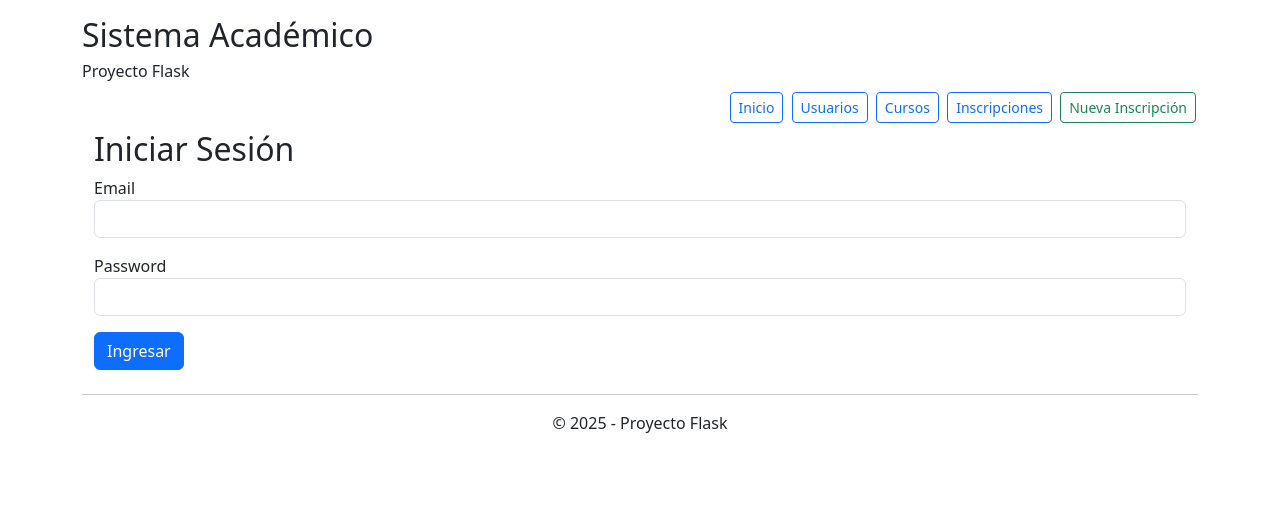
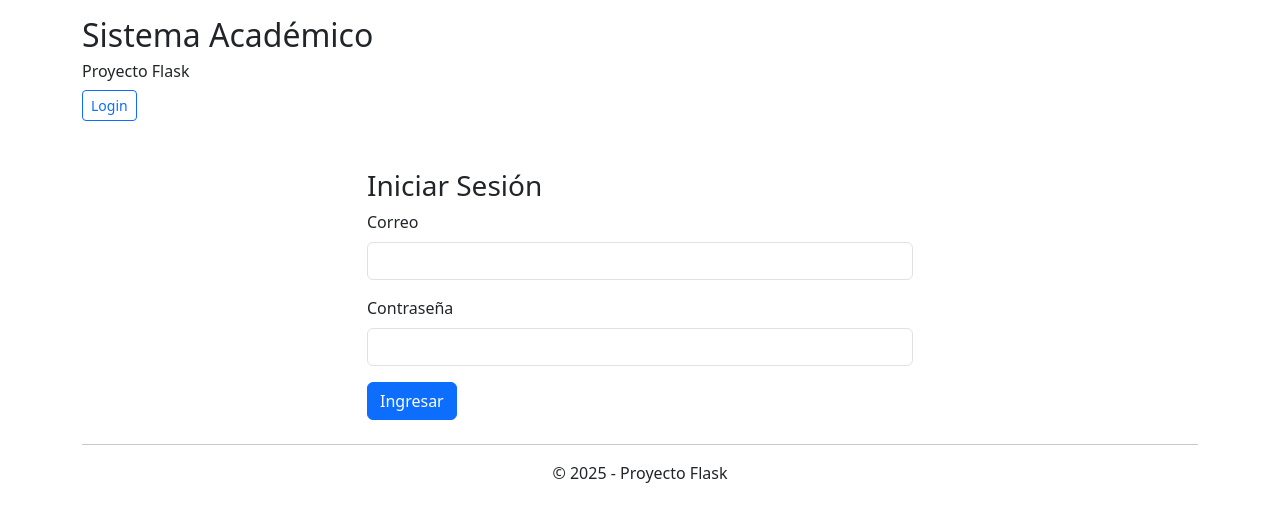
Before and after one commit to AlfredoEmilioX/flask3, a Flask app: page /login in a window 1280 px wide. Shown: the top 522 px of the page. Run offline with Flask 3, Linux system fonts and the light colour scheme.

Commit message:
Agrega inicio de sesión

```diff
--- a/app.py
+++ b/app.py
@@ -1,17 +1,19 @@
-from flask import Flask, render_template, request, redirect, jsonify
+from flask import Flask, render_template, request, redirect, jsonify, session, url_for
 from db import get_connection
 
+import os
 import jwt
 from datetime import datetime, timedelta, timezone
 from functools import wraps
 from werkzeug.security import check_password_hash, generate_password_hash
 
 app = Flask(__name__)
-import os
-app.config["SECRET_KEY"] = os.getenv("SECRET_KEY")
+app.config["SECRET_KEY"] = os.getenv("SECRET_KEY", "clave_local_segura")
 
 
-
+# ==========================================================
+# JWT
+# ==========================================================
 def create_access_token(user_id: int, role: str, expires_minutes: int = 60) -> str:
     payload = {
         "user_id": user_id,
@@ -23,6 +25,7 @@ def create_access_token(user_id: int, role: str, expires_minutes: int = 60) -> s
 
     if isinstance(token, bytes):
         token = token.decode("utf-8")
+
     return token
 
 
@@ -39,7 +42,10 @@ def jwt_required(fn):
     def wrapper(*args, **kwargs):
         token = _get_bearer_token()
         if not token:
-            return jsonify({"status": "error", "message": "Token requerido (Authorization: Bearer <token>)"}), 401
+            return jsonify({
+                "status": "error",
+                "message": "Token requerido (Authorization: Bearer <token>)"
+            }), 401
 
         try:
             payload = jwt.decode(token, app.config["SECRET_KEY"], algorithms=["HS256"])
@@ -67,7 +73,32 @@ def admin_required(fn):
 
 
 # ==========================================================
-# AUTH - LOGIN (JWT)
+# DECORADORES PARA VISTAS WEB
+# ==========================================================
+def login_required_view(fn):
+    @wraps(fn)
+    def wrapper(*args, **kwargs):
+        if "user" not in session:
+            return redirect(url_for("login_page"))
+        return fn(*args, **kwargs)
+    return wrapper
+
+
+def admin_required_view(fn):
+    @wraps(fn)
+    def wrapper(*args, **kwargs):
+        if "user" not in session:
+            return redirect(url_for("login_page"))
+
+        if session["user"].get("role") != "admin":
+            return redirect(url_for("dashboard"))
+
+        return fn(*args, **kwargs)
+    return wrapper
+
+
+# ==========================================================
+# AUTH API
 # ==========================================================
 @app.route("/api/auth/login", methods=["POST"])
 def api_login():
@@ -80,7 +111,10 @@ def api_login():
 
     conn = get_connection()
     cursor = conn.cursor()
-    cursor.execute("SELECT id, nombre, email, password_hash, role FROM usuarios WHERE email = %s", (email,))
+    cursor.execute(
+        "SELECT id, nombre, email, password_hash, role FROM usuarios WHERE email = %s",
+        (email,)
+    )
     usuario = cursor.fetchone()
     cursor.close()
     conn.close()
@@ -105,21 +139,78 @@ def api_login():
     })
 
 
-# ================== INICIO ==================
-@app.route('/', methods=['GET', 'POST'])
+# ==========================================================
+# LOGIN WEB / DASHBOARD / LOGOUT
+# ==========================================================
+@app.route("/")
 def inicio():
-    nombre = None
-    if request.method == 'POST':
-        nombre = request.form['nombre']
-    return render_template('index.html', nombre=nombre)
+    if "user" not in session:
+        return redirect(url_for("login_page"))
+    return redirect(url_for("dashboard"))
 
 
-# ================== USUARIOS (WEB) ==================
+@app.route("/login")
+def login_page():
+    if "user" in session:
+        return redirect(url_for("dashboard"))
+    return render_template("login.html")
+
+
+@app.route("/web-login", methods=["POST"])
+def web_login():
+    email = request.form.get("email")
+    password = request.form.get("password")
+
+    if not email or not password:
+        return render_template("login.html", error="Email y contraseña son obligatorios")
+
+    conn = get_connection()
+    cursor = conn.cursor()
+    cursor.execute(
+        "SELECT id, nombre, email, password_hash, role FROM usuarios WHERE email = %s",
+        (email,)
+    )
+    usuario = cursor.fetchone()
+    cursor.close()
+    conn.close()
+
+    if usuario is None or not check_password_hash(usuario["password_hash"], password):
+        return render_template("login.html", error="Credenciales inválidas")
+
+    token = create_access_token(usuario["id"], usuario["role"], expires_minutes=60)
+
+    session["user"] = {
+        "id": usuario["id"],
+        "nombre": usuario["nombre"],
+        "email": usuario["email"],
+        "role": usuario["role"],
+        "token": token
+    }
+
+    return redirect(url_for("dashboard"))
+
+
+@app.route("/dashboard")
+@login_required_view
+def dashboard():
+    return render_template("index.html", user=session["user"])
+
+
+@app.route("/logout")
+def logout():
+    session.clear()
+    return redirect(url_for("login_page"))
+
+
+# ==========================================================
+# USUARIOS (WEB)
+# ==========================================================
 @app.route('/usuarios')
+@admin_required_view
 def usuarios():
     conn = get_connection()
     cursor = conn.cursor()
-    cursor.execute("SELECT id, nombre, email, role, created_at FROM usuarios")
+    cursor.execute("SELECT id, nombre, email, role, created_at FROM usuarios ORDER BY id")
     data = cursor.fetchall()
     cursor.close()
     conn.close()
@@ -127,11 +218,13 @@ def usuarios():
 
 
 @app.route('/usuarios/nuevo')
+@admin_required_view
 def nuevo_usuario():
     return render_template('usuarios_form.html')
 
 
 @app.route('/usuarios/guardar', methods=['POST'])
+@admin_required_view
 def guardar_usuario():
     nombre = request.form['nombre']
     email = request.form['email']
@@ -153,10 +246,11 @@ def guardar_usuario():
 
 
 @app.route('/usuarios/editar/<int:id>')
+@admin_required_view
 def editar_usuario(id):
     conn = get_connection()
     cursor = conn.cursor()
-    cursor.execute("SELECT id, nombre, email, role FROM usuarios WHERE id=%s", (id,))
+    cursor.execute("SELECT id, nombre, email, role FROM usuarios WHERE id = %s", (id,))
     usuario = cursor.fetchone()
     cursor.close()
     conn.close()
@@ -164,12 +258,17 @@ def editar_usuario(id):
 
 
 @app.route('/usuarios/actualizar/<int:id>', methods=['POST'])
+@admin_required_view
 def actualizar_usuario(id):
     nombre = request.form['nombre']
     email = request.form['email']
+
     conn = get_connection()
     cursor = conn.cursor()
-    cursor.execute("UPDATE usuarios SET nombre=%s, email=%s WHERE id=%s", (nombre, email, id))
+    cursor.execute(
+        "UPDATE usuarios SET nombre = %s, email = %s WHERE id = %s",
+        (nombre, email, id)
+    )
     conn.commit()
     cursor.close()
     conn.close()
@@ -177,22 +276,26 @@ def actualizar_usuario(id):
 
 
 @app.route('/usuarios/eliminar/<int:id>')
+@admin_required_view
 def eliminar_usuario(id):
     conn = get_connection()
     cursor = conn.cursor()
-    cursor.execute("DELETE FROM usuarios WHERE id=%s", (id,))
+    cursor.execute("DELETE FROM usuarios WHERE id = %s", (id,))
     conn.commit()
     cursor.close()
     conn.close()
     return redirect('/usuarios')
 
 
-# ================== API USUARIOS (JSON) ==================
+# ==========================================================
+# API USUARIOS (JSON)
+# ==========================================================
 @app.route("/api/usuarios", methods=["GET"])
+@jwt_required
 def api_listar_usuarios():
     conn = get_connection()
     cursor = conn.cursor()
-    cursor.execute("SELECT id, nombre, email, role, created_at FROM usuarios")
+    cursor.execute("SELECT id, nombre, email, role, created_at FROM usuarios ORDER BY id")
     data = cursor.fetchall()
     cursor.close()
     conn.close()
@@ -200,10 +303,14 @@ def api_listar_usuarios():
 
 
 @app.route("/api/usuarios/<int:id>", methods=["GET"])
+@jwt_required
 def api_obtener_usuario(id):
     conn = get_connection()
     cursor = conn.cursor()
-    cursor.execute("SELECT id, nombre, email, role, created_at FROM usuarios WHERE id = %s", (id,))
+    cursor.execute(
+        "SELECT id, nombre, email, role, created_at FROM usuarios WHERE id = %s",
+        (id,)
+    )
     usuario = cursor.fetchone()
     cursor.close()
     conn.close()
@@ -262,12 +369,15 @@ def api_eliminar_usuario(id):
     return jsonify({"status": "ok", "message": "Usuario eliminado"})
 
 
-# ================== CURSOS (WEB) ==================
+# ==========================================================
+# CURSOS (WEB)
+# ==========================================================
 @app.route('/cursos')
+@login_required_view
 def cursos():
     conn = get_connection()
     cursor = conn.cursor()
-    cursor.execute("SELECT * FROM cursos")
+    cursor.execute("SELECT * FROM cursos ORDER BY id")
     data = cursor.fetchall()
     cursor.close()
     conn.close()
@@ -275,17 +385,23 @@ def cursos():
 
 
 @app.route('/cursos/nuevo')
+@admin_required_view
 def nuevo_curso():
     return render_template('cursos_form.html')
 
 
 @app.route('/cursos/guardar', methods=['POST'])
+@admin_required_view
 def guardar_curso():
     nombre = request.form['nombre']
     descripcion = request.form['descripcion']
+
     conn = get_connection()
     cursor = conn.cursor()
-    cursor.execute("INSERT INTO cursos (nombre, descripcion) VALUES (%s, %s)", (nombre, descripcion))
+    cursor.execute(
+        "INSERT INTO cursos (nombre, descripcion) VALUES (%s, %s)",
+        (nombre, descripcion)
+    )
     conn.commit()
     cursor.close()
     conn.close()
@@ -293,10 +409,11 @@ def guardar_curso():
 
 
 @app.route('/cursos/editar/<int:id>')
+@admin_required_view
 def editar_curso(id):
     conn = get_connection()
-    cursor = conn.cursor(dictionary=True)
-    cursor.execute("SELECT * FROM cursos WHERE id=%s", (id,))
+    cursor = conn.cursor()
+    cursor.execute("SELECT * FROM cursos WHERE id = %s", (id,))
     curso = cursor.fetchone()
     cursor.close()
     conn.close()
@@ -304,12 +421,17 @@ def editar_curso(id):
 
 
 @app.route('/cursos/actualizar/<int:id>', methods=['POST'])
+@admin_required_view
 def actualizar_curso(id):
     nombre = request.form['nombre']
     descripcion = request.form['descripcion']
+
     conn = get_connection()
     cursor = conn.cursor()
-    cursor.execute("UPDATE cursos SET nombre=%s, descripcion=%s WHERE id=%s", (nombre, descripcion, id))
+    cursor.execute(
+        "UPDATE cursos SET nombre = %s, descripcion = %s WHERE id = %s",
+        (nombre, descripcion, id)
+    )
     conn.commit()
     cursor.close()
     conn.close()
@@ -317,22 +439,26 @@ def actualizar_curso(id):
 
 
 @app.route('/cursos/eliminar/<int:id>')
+@admin_required_view
 def eliminar_curso(id):
     conn = get_connection()
     cursor = conn.cursor()
-    cursor.execute("DELETE FROM cursos WHERE id=%s", (id,))
+    cursor.execute("DELETE FROM cursos WHERE id = %s", (id,))
     conn.commit()
     cursor.close()
     conn.close()
     return redirect('/cursos')
 
 
-# ================== API CURSOS (JSON) ==================
+# ==========================================================
+# API CURSOS (JSON)
+# ==========================================================
 @app.route("/api/cursos", methods=["GET"])
+@jwt_required
 def api_listar_cursos():
     conn = get_connection()
     cursor = conn.cursor()
-    cursor.execute("SELECT * FROM cursos")
+    cursor.execute("SELECT * FROM cursos ORDER BY id")
     data = cursor.fetchall()
     cursor.close()
     conn.close()
@@ -340,6 +466,7 @@ def api_listar_cursos():
 
 
 @app.route("/api/cursos/<int:id>", methods=["GET"])
+@jwt_required
 def api_obtener_curso(id):
     conn = get_connection()
     cursor = conn.cursor()
@@ -389,8 +516,11 @@ def api_eliminar_curso(id):
     return jsonify({"status": "ok", "message": "Curso eliminado"})
 
 
-# ================== INSCRIPCIONES (WEB) ==================
+# ==========================================================
+# INSCRIPCIONES (WEB)
+# ==========================================================
 @app.route('/inscripciones')
+@login_required_view
 def inscripciones():
     conn = get_connection()
     cursor = conn.cursor()
@@ -399,6 +529,7 @@ def inscripciones():
         FROM inscripciones i
         JOIN usuarios u ON i.usuario_id = u.id
         JOIN cursos c ON i.curso_id = c.id
+        ORDER BY i.id
     """)
     data = cursor.fetchall()
     cursor.close()
@@ -407,12 +538,13 @@ def inscripciones():
 
 
 @app.route('/inscripciones/nueva')
+@login_required_view
 def nueva_inscripcion():
     conn = get_connection()
     cursor = conn.cursor()
-    cursor.execute("SELECT * FROM usuarios")
+    cursor.execute("SELECT * FROM usuarios ORDER BY id")
     usuarios = cursor.fetchall()
-    cursor.execute("SELECT * FROM cursos")
+    cursor.execute("SELECT * FROM cursos ORDER BY id")
     cursos = cursor.fetchall()
     cursor.close()
     conn.close()
@@ -420,13 +552,15 @@ def nueva_inscripcion():
 
 
 @app.route('/inscripciones/guardar', methods=['POST'])
+@login_required_view
 def guardar_inscripcion():
     usuario_id = request.form['usuario_id']
     curso_id = request.form['curso_id']
+
     conn = get_connection()
     cursor = conn.cursor()
     cursor.execute(
-        "INSERT INTO inscripciones (usuario_id, curso_id, fecha_inscripcion) VALUES (%s, %s, CURDATE())",
+        "INSERT INTO inscripciones (usuario_id, curso_id, fecha_inscripcion) VALUES (%s, %s, CURRENT_DATE)",
         (usuario_id, curso_id)
     )
     conn.commit()
@@ -435,8 +569,11 @@ def guardar_inscripcion():
     return redirect('/inscripciones')
 
 
-# ================== API INSCRIPCIONES (JSON) ==================
+# ==========================================================
+# API INSCRIPCIONES (JSON)
+# ==========================================================
 @app.route("/api/inscripciones", methods=["GET"])
+@jwt_required
 def api_listar_inscripciones():
     conn = get_connection()
     cursor = conn.cursor()
@@ -446,6 +583,7 @@ def api_listar_inscripciones():
         FROM inscripciones i
         JOIN usuarios u ON i.usuario_id = u.id
         JOIN cursos c ON i.curso_id = c.id
+        ORDER BY i.id
     """)
     data = cursor.fetchall()
     cursor.close()
@@ -454,6 +592,7 @@ def api_listar_inscripciones():
 
 
 @app.route("/api/inscripciones/<int:id>", methods=["GET"])
+@jwt_required
 def api_obtener_inscripcion(id):
     conn = get_connection()
     cursor = conn.cursor()
@@ -489,7 +628,7 @@ def api_crear_inscripcion():
     cursor = conn.cursor()
     try:
         cursor.execute(
-            "INSERT INTO inscripciones (usuario_id, curso_id, fecha_inscripcion) VALUES (%s, %s, CURDATE())",
+            "INSERT INTO inscripciones (usuario_id, curso_id, fecha_inscripcion) VALUES (%s, %s, CURRENT_DATE)",
             (usuario_id, curso_id)
         )
         conn.commit()
@@ -515,15 +654,5 @@ def api_eliminar_inscripcion(id):
     return jsonify({"status": "ok", "message": "Inscripción eliminada"})
 
 
-@app.route("/login")
-def login_page():
-    return render_template("login.html")
-
-
-@app.route("/prueba-api")
-def prueba_api():
-    return render_template("prueba_api.html")
-
-
 if __name__ == '__main__':
     app.run(debug=True)
--- a/templates/base.html
+++ b/templates/base.html
@@ -4,20 +4,6 @@
     <meta charset="UTF-8">
     <title>{% block title %}{% endblock %}</title>
     <link href="https://cdn.jsdelivr.net/npm/bootstrap@5.3.3/dist/css/bootstrap.min.css" rel="stylesheet">
-    <style>
-        ul {
-            list-style: none;
-            float: right;
-        }
-        li {
-            display: inline-block;
-        }
-        a {
-            margin: 2px;
-            padding: 5px 10px;
-            text-decoration: none;
-        }
-    </style>
 </head>
 <body class="container">
 
@@ -25,14 +11,25 @@
     <h2>Sistema Académico</h2>
     <h6>Proyecto Flask</h6>
 
-    <nav>
-        <ul>
-            <li><a href="/" class="btn btn-outline-primary btn-sm">Inicio</a></li>
-            <li><a href="/usuarios" class="btn btn-outline-primary btn-sm">Usuarios</a></li>
-            <li><a href="/cursos" class="btn btn-outline-primary btn-sm">Cursos</a></li>
-            <li><a href="/inscripciones" class="btn btn-outline-primary btn-sm">Inscripciones</a></li>
-            <li><a href="/inscripciones/nueva" class="btn btn-outline-success btn-sm">Nueva Inscripción</a></li>
-        </ul>
+    <nav class="mb-3">
+        {% if session.get("user") %}
+            <a href="/dashboard" class="btn btn-outline-primary btn-sm">Inicio</a>
+
+            {% if session["user"]["role"] == "admin" %}
+                <a href="/usuarios" class="btn btn-outline-primary btn-sm">Usuarios</a>
+            {% endif %}
+
+            <a href="/cursos" class="btn btn-outline-primary btn-sm">Cursos</a>
+            <a href="/inscripciones" class="btn btn-outline-primary btn-sm">Inscripciones</a>
+
+            {% if session["user"]["role"] == "admin" %}
+                <a href="/inscripciones/nueva" class="btn btn-outline-success btn-sm">Nueva Inscripción</a>
+            {% endif %}
+
+            <a href="/logout" class="btn btn-outline-danger btn-sm">Cerrar sesión</a>
+        {% else %}
+            <a href="/login" class="btn btn-outline-primary btn-sm">Login</a>
+        {% endif %}
     </nav>
 </header>
 
--- a/templates/login.html
+++ b/templates/login.html
@@ -1,60 +1,28 @@
 {% extends "base.html" %}
+{% block title %}Login{% endblock %}
+
 {% block content %}
+<div class="row justify-content-center mt-5">
+    <div class="col-md-6">
+        <h3>Iniciar Sesión</h3>
 
-<div class="container mt-5">
-  <h2>Iniciar Sesión</h2>
+        {% if error %}
+            <div class="alert alert-danger">{{ error }}</div>
+        {% endif %}
 
-  <div class="mb-3">
-    <label>Email</label>
-    <input type="email" id="email" class="form-control">
-  </div>
+        <form method="POST" action="/web-login">
+            <div class="mb-3">
+                <label class="form-label">Correo</label>
+                <input type="email" name="email" class="form-control" required>
+            </div>
 
-  <div class="mb-3">
-    <label>Password</label>
-    <input type="password" id="password" class="form-control">
-  </div>
+            <div class="mb-3">
+                <label class="form-label">Contraseña</label>
+                <input type="password" name="password" class="form-control" required>
+            </div>
 
-  <button class="btn btn-primary" onclick="login()">Ingresar</button>
-
-  <p id="mensaje" class="text-danger mt-3"></p>
+            <button type="submit" class="btn btn-primary">Ingresar</button>
+        </form>
+    </div>
 </div>
-
-<script>
-async function login() {
-  const email = document.getElementById("email").value;
-  const password = document.getElementById("password").value;
-
-  try {
-    const response = await fetch("http://127.0.0.1:5000/api/auth/login", {
-      method: "POST",
-      headers: {
-        "Content-Type": "application/json"
-      },
-      body: JSON.stringify({ email, password })
-    });
-
-    const data = await response.json();
-
-    if (!response.ok) {
-      document.getElementById("mensaje").innerText = data.message;
-      return;
-    }
-
-    // Guardar token y rol
-    localStorage.setItem("token", data.access_token);
-    localStorage.setItem("role", data.user.role);
-
-    // Redirigir según rol
-    if (data.user.role === "admin") {
-      window.location.href = "/cursos";
-    } else {
-      window.location.href = "/cursos";
-    }
-
-  } catch (error) {
-    document.getElementById("mensaje").innerText = "Error de conexión";
-  }
-}
-</script>
-
 {% endblock %}
--- a/templates/prueba_api.html
+++ b/templates/prueba_api.html
@@ -34,8 +34,6 @@
     <pre id="resultado"></pre>
 
     <script>
-        let token = "";
-
         function mostrarResultado(data) {
             document.getElementById("resultado").textContent =
                 JSON.stringify(data, null, 2);
```
Also changed, not shown: db.py (+13 -10 lines), templates/index.html (+22 -9 lines).
